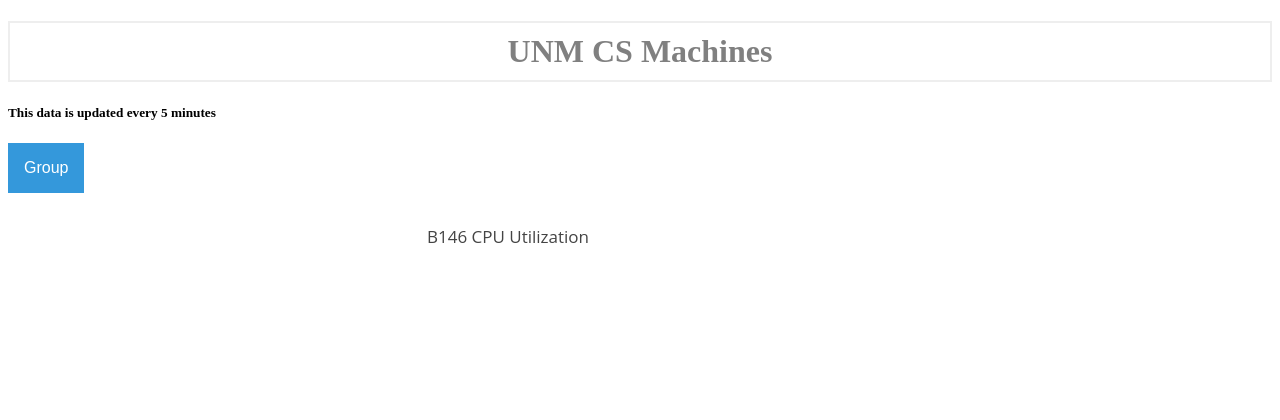
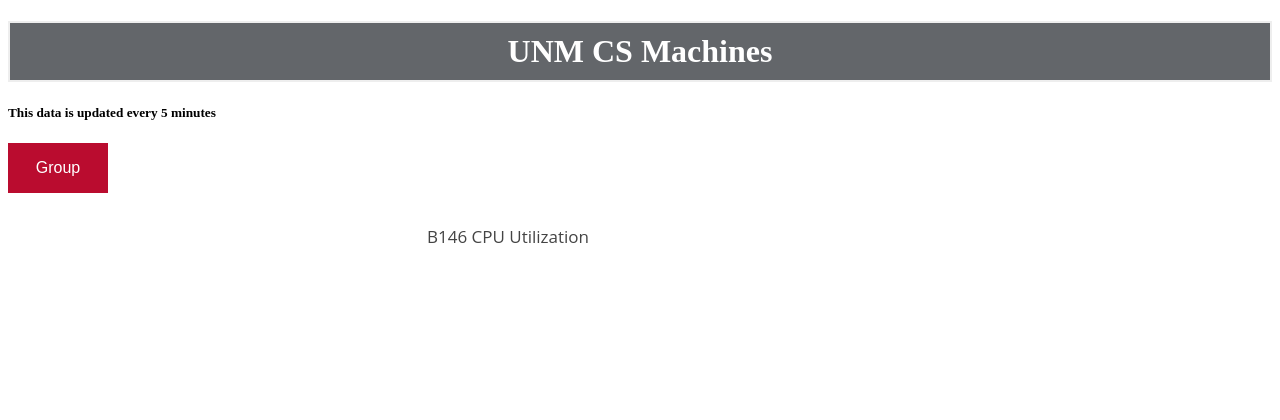
Before and after one commit to nicholaslivingstone/unmcs-monitoring, a Flask app: page / in a window 1280 px wide. Shown: the top 420 px of the page. Run offline with Flask 2, Linux system fonts and the light colour scheme; some libraries are stand-ins or nearby versions.

Commit message:
Updated style sheet with new colors

```diff
--- a/static/css/style.css
+++ b/static/css/style.css
@@ -40,24 +40,27 @@
 
 h1 {
     border: 2px #eee solid;
-    color: gray;
+    background-color: #63666a;
+    color: white;
     text-align: center;
     padding: 10px;
 }
 
 /* Dropdown Button */
 .dropbtn {
-    background-color: #3498DB;
+    background-color: #ba0c2f;
     color: white;
     padding: 16px;
     font-size: 16px;
     border: none;
     cursor: pointer;
+    width: 100px;
+    text-align: center;
 }
 
 /* Dropdown button on hover & focus */
 .dropbtn:hover, .dropbtn:focus {
-    background-color: #2980B9;
+    background-color: #730720;
 }
 
 /* The container <div> - needed to position the dropdown content */
```
